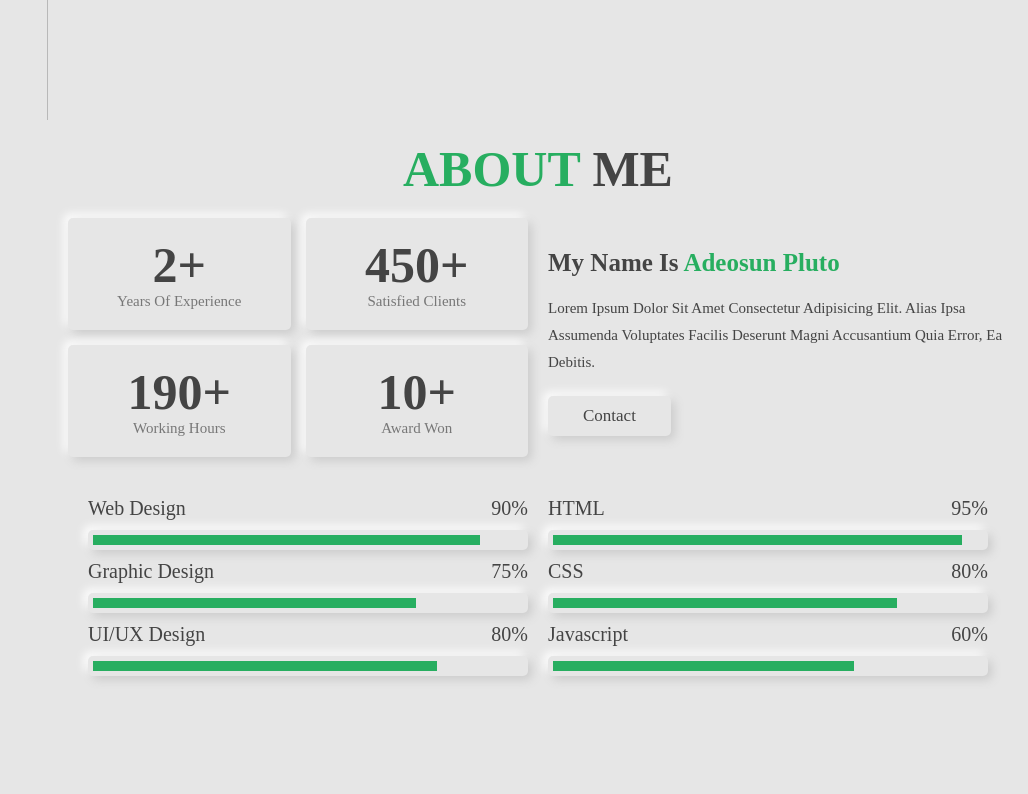
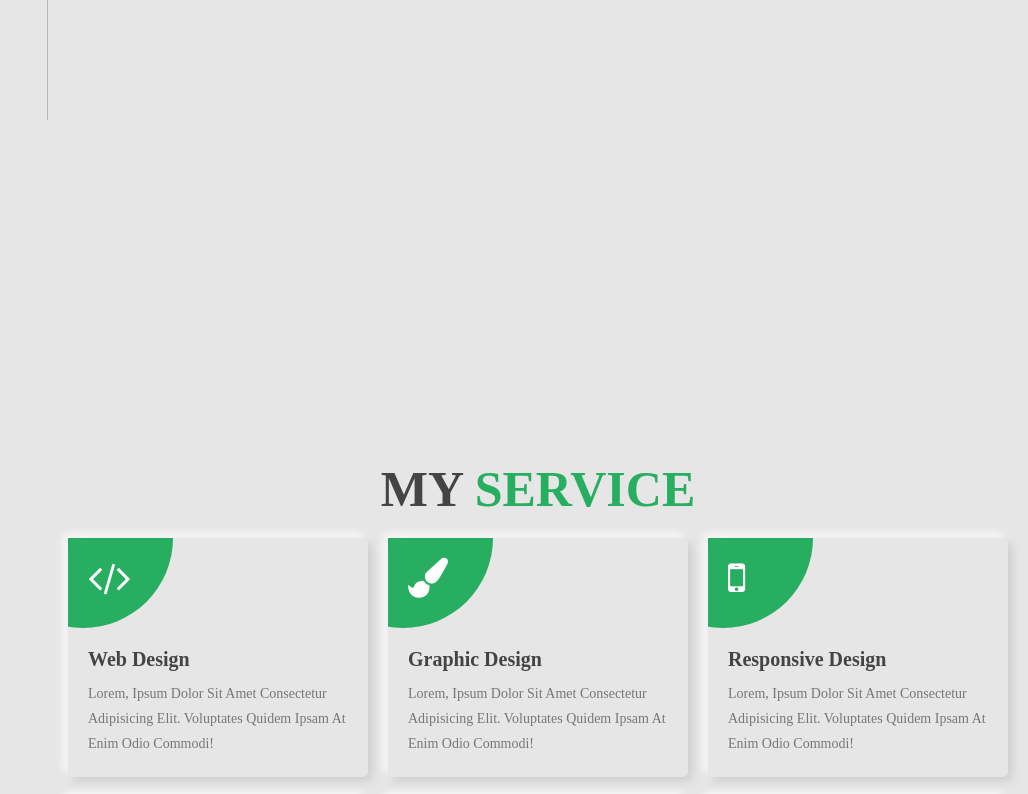
Before and after one commit to Adeosunpluto/myport, a plain HTML site: page index.htm in a window 1280 px wide. Shown: the part 680-1474 px from the top of the page, without its empty margins (252-1280 px from the left). Drawn offline with Linux system fonts and the light colour scheme.

Commit message:
Update Portfolio.css

```diff
--- a/Portfolio.css
+++ b/Portfolio.css
@@ -42,7 +42,7 @@ body.active{
 }
 /* Reusable */
 section{
-    min-height: 100vh;
+    min-height: 70vh;
     padding: 2rem;
 }
 .btn{
@@ -192,7 +192,7 @@ section{
 }
 /* ABout */
 .about .row{
-    display: flex;
+    display: none;
     align-items: center;
     flex-wrap: wrap;
     gap: 2rem;
```
